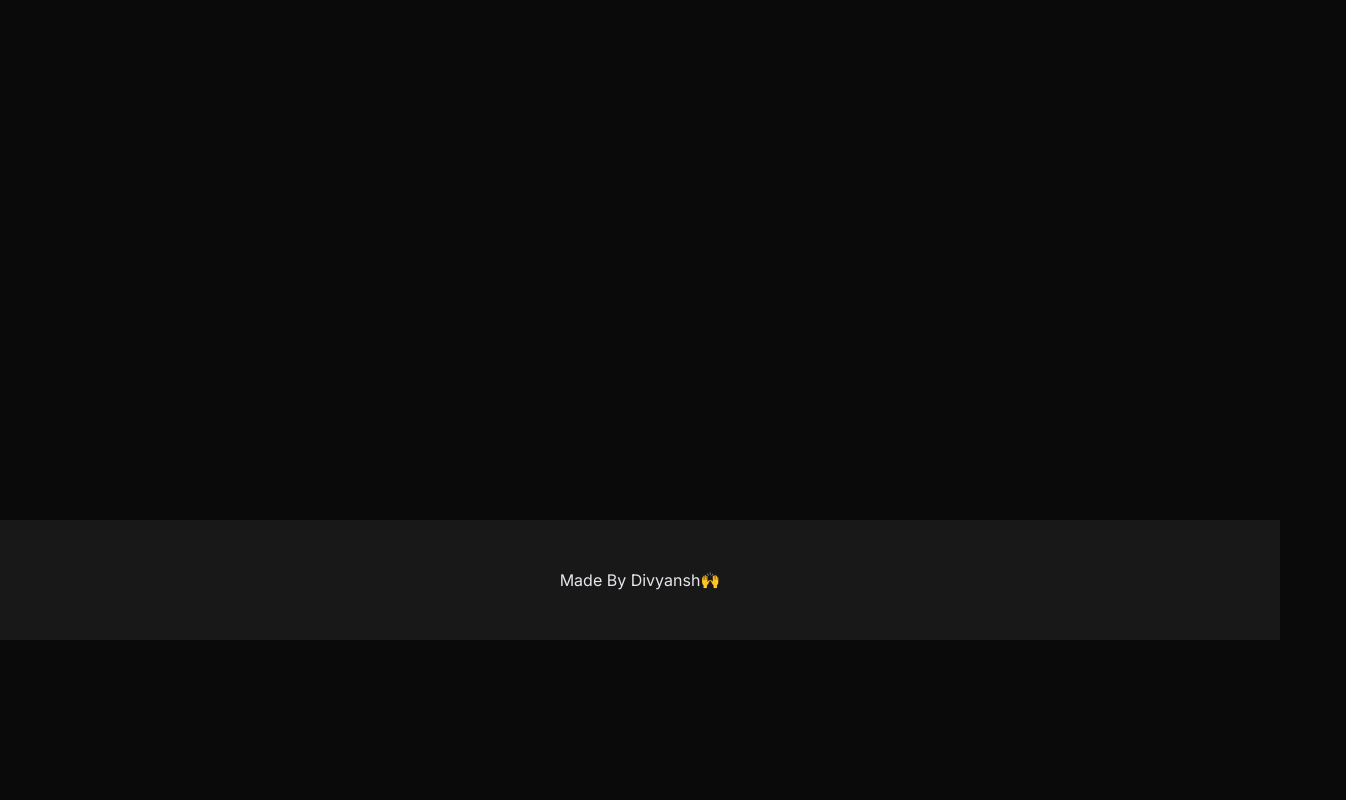
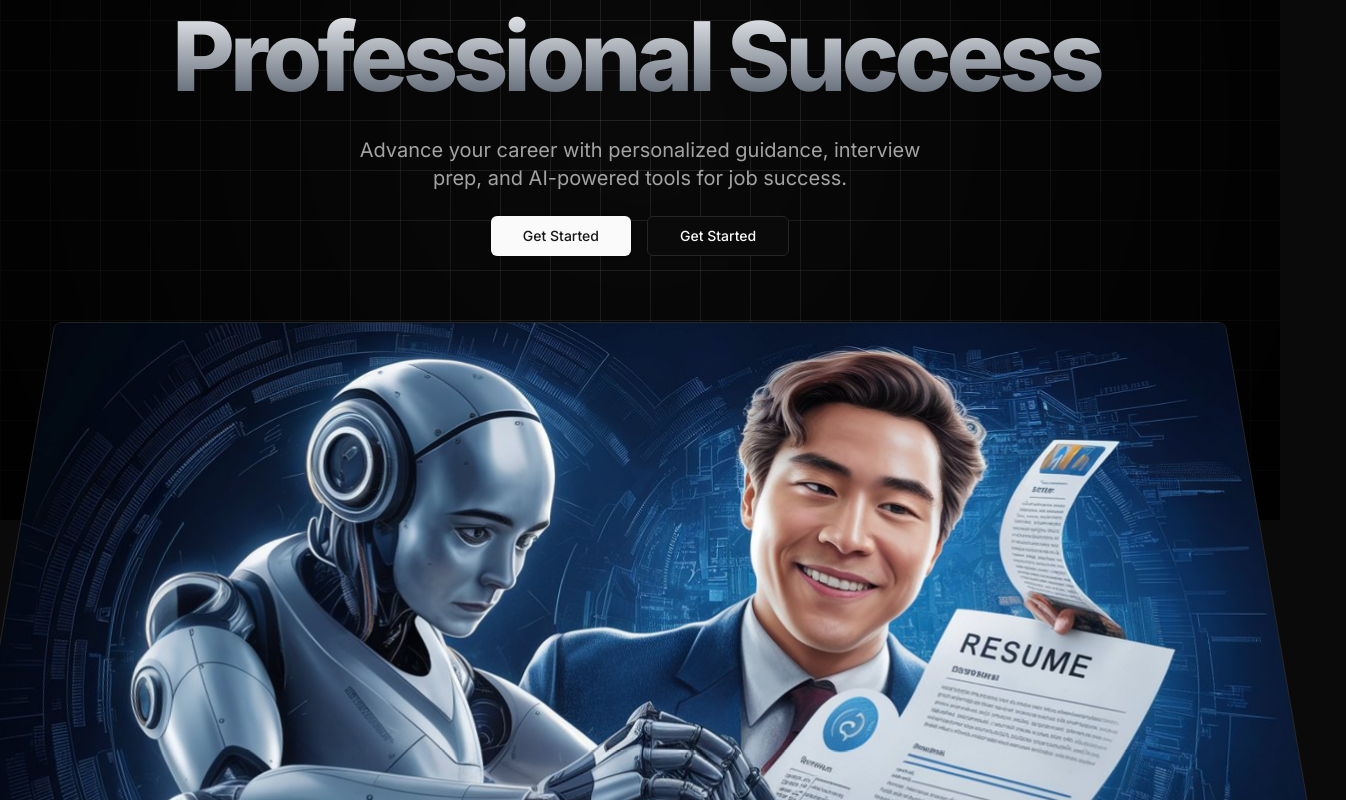
Before and after one commit to YeahitsDivyansh/senseai, a Next.js app: page / in a window 1280 px wide. Shown: the part 280-1080 px from the top of the page, 1346 px wide, since content can reach past the window. Before the commit the page ends 920 px from the top, so only its background shows below. Built offline with nearby package versions, Linux system fonts and the light colour scheme; no server answers.

Commit message:
hero section created with image in dashboard

```diff
--- a/app/globals.css
+++ b/app/globals.css
@@ -70,3 +70,54 @@ body {
     @apply bg-background text-foreground;
   }
 }
+
+.grid-background {
+  position: fixed;
+  top: 0;
+  left: 0;
+  width: 100%;
+  height: 100%;
+  background: linear-gradient(
+      to right,
+      rgba(255, 255, 255, 0.1) 1px,
+      transparent 1px
+    ),
+    linear-gradient(to bottom, rgba(255, 255, 255, 0.1) 1px, transparent 1px);
+  background-size: 50px 50px;
+  pointer-events: none;
+  z-index: -1;
+}
+
+.grid-background::before {
+  content: "";
+  position: absolute;
+  top: 0;
+  left: 0;
+  width: 100%;
+  height: 100%;
+  background: radial-gradient(circle, transparent, rgba(0, 0, 0, 0.9));
+}
+
+@layer utilities {
+  .gradient {
+    @apply bg-gradient-to-b from-gray-400 via-gray-200 to-gray-600;
+  }
+  .gradient-title {
+    @apply gradient font-extrabold tracking-tighter text-transparent bg-clip-text pb-2 pr-2;
+  }
+}
+
+.hero-image-wrapper {
+  perspective: 1000px;
+}
+
+.hero-image {
+  /* transform: rotateX(20deg) scale(0.9) translateY(-50); */
+  transform: rotateX(15deg) scale(1);
+  transition: transform 0.5s ease-out;
+  will-change: transform;
+}
+
+.hero-image.scrolled {
+  transform: rotateX(0deg) scale(1) translateY(40px);
+}
--- a/app/page.js
+++ /dev/null
@@ -1,5 +0,0 @@
-export default function Home() {
-  return (
-    <div>Hello guys this is Divyansh !</div>
-  );
-}
--- /dev/null
+++ b/app/page.jsx
@@ -0,0 +1,13 @@
+'use client';
+
+import HeroSection from "@/components/hero";
+
+export default function Home() {
+  return (
+    <div>
+      <diV className='grid-background'></diV>
+
+      <HeroSection />
+    </div>
+  );
+}
--- /dev/null
+++ b/components/hero.jsx
@@ -0,0 +1,82 @@
+'use client'  // Enables React's "use client" directive for Next.js, ensuring this component runs on the client side.
+
+import Link from 'next/link'  // Importing Next.js's Link component for client-side navigation.
+import React, { useEffect, useRef } from 'react'  // Importing React, useEffect (for side effects), and useRef (for referencing DOM elements).
+import { Button } from './ui/button'  // Importing a custom Button component from the ui folder.
+import Image from 'next/image'  // Importing Next.js's Image component for optimized image loading.
+
+const HeroSection = () => {
+
+    // Creating a reference to hold the image div, which will be manipulated when the user scrolls.
+    const imageRef = useRef(null);
+
+    useEffect(() => {
+      const imageElement = imageRef.current;  // Accessing the current DOM element referenced by imageRef.
+
+      // Function to handle scroll behavior
+      const handleScroll = () => {
+        const scrollPosition = window.scrollY;  // Getting the vertical scroll position of the page.
+        const scrollThreshold = 100;  // Setting a threshold value for triggering the scroll effect.
+
+        // Adding or removing a CSS class based on scroll position
+        if (scrollPosition > scrollThreshold) {
+          imageElement.classList.add("scrolled");  // Adding "scrolled" class when threshold is crossed.
+        } else {
+          imageElement.classList.remove("scrolled");  // Removing "scrolled" class when user scrolls back up.
+        }
+      };
+
+      window.addEventListener("scroll", handleScroll);  // Adding the scroll event listener to track user scrolling.
+
+      return () => window.removeEventListener("scroll", handleScroll);  // Cleanup function to remove the listener when the component unmounts.
+    }, []);  // Empty dependency array ensures the effect runs only once when the component mounts.
+
+  return (
+    // Main section of the Hero component
+    <section className="w-full pt-36 md:pt-48 pb-10">
+      <div className="space-y-6 text-center">
+        {/* Main title and description container */}
+        <div className="space-y-6 mx-auto">
+            <h1 className="text-5xl font-bold md:text-6xl lg:text-7xl xl:text-8xl gradient-title animate-gradient">
+            Your AI Career Coach for
+            <br />
+            Professional Success
+            </h1>
+            <p className="mx-auto max-w-[600px] text-muted-foreground md:text-xl">
+               Advance your career with personalized guidance, interview prep, and
+               AI-powered tools for job success.
+            </p>
+        </div>
+
+        {/* Buttons Section */}
+        <div className="flex justify-center space-x-4">
+            {/* Navigation button to go to the dashboard */}
+            <Link href='/dashboard'>
+              <Button size='lg' className='px-8'>Get Started</Button>
+            </Link>
+
+            {/* External link to a YouTube channel */}
+            <Link href="https://www.youtube.com/roadsidecoder">
+              <Button size='lg' className='px-8' variant='outline'>Get Started</Button>
+            </Link>
+        </div>
+
+        {/* Image container */}
+        <div className="hero-image-wrapper mt-5 md:mt-0">
+            <div ref={imageRef} className='hero-image'>
+                <Image
+                src={"/banner.jpeg"}  // Image source file (stored locally in the public folder).
+                width={1280}  // Image width in pixels.
+                height={720}  // Image height in pixels.
+                alt='Dashboard Preview'  // Alt text for accessibility and SEO.
+                className='rounded-lg shadow-2xl border mx-auto'  // Styling for the image (rounded corners, shadow, border, and centering).
+                priority  // Ensures the image loads as a high-priority asset.
+                />
+            </div>
+        </div>
+      </div>
+    </section>
+  )
+}
+
+export default HeroSection  // Exporting the HeroSection component so it can be used in other parts of the application.
```
